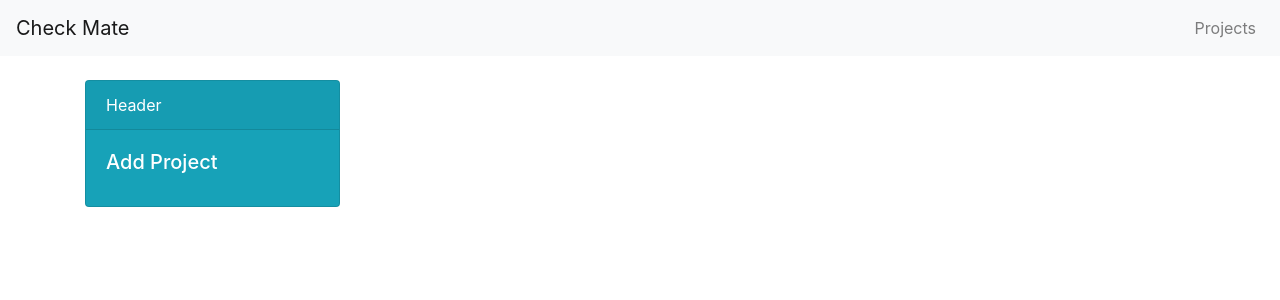
After one commit to kellymorin/check_mate, a Django app: page /projects in a window 1280 px wide. The commit adds this page. Shown: the top 300 px of the page. Run offline with Django 3.2, Linux system fonts and the light colour scheme; data that the repository does not hold is empty; parts of the project's set-up code (start-up, migrations or seed data) failed here and were passed over; some libraries are stand-ins or nearby versions.

Commit message:
view all projects functionality

```diff
--- a/check_mate/templates/index.html
+++ b/check_mate/templates/index.html
@@ -1,3 +1,30 @@
-<div>index</div>
-{% block content %}
-{% endblock content %}
+<!DOCTYPE html>
+<html lang="en">
+  <head>
+    <meta charset="UTF-8" />
+    <meta name="viewport" content="width=device-width, initial-scale=1.0" />
+    <meta http-equiv="X-UA-Compatible" content="ie=edge" />
+    <title>{% block title %}Check Mate{% endblock title %}</title>
+    <link
+      rel="stylesheet"
+      href="https://stackpath.bootstrapcdn.com/bootstrap/4.1.3/css/bootstrap.min.css"
+      integrity="sha384-MCw98/SFnGE8fJT3GXwEOngsV7Zt27NXFoaoApmYm81iuXoPkFOJwJ8ERdknLPMO"
+      crossorigin="anonymous"
+    />
+    <script
+      src="https://stackpath.bootstrapcdn.com/bootstrap/4.1.3/js/bootstrap.min.js"
+      integrity="sha384-ChfqqxuZUCnJSK3+MXmPNIyE6ZbWh2IMqE241rYiqJxyMiZ6OW/JmZQ5stwEULTy"
+      crossorigin="anonymous"
+    ></script>
+  </head>
+  <body>
+    <nav class="navbar navbar-expand-md navbar-light bg-light ">
+     <a class="navbar-brand" href="#">Check Mate</a>
+      <ul class="navbar-nav ml-auto">
+        <li class="nav-item"><a class="nav-link" href="{% url 'check_mate:projects' %}">Projects</a></li>
+      </ul>
+    </nav>
+    <br />
+    <div class="container">{% block content %} {% endblock content %}</div>
+  </body>
+</html>
--- /dev/null
+++ b/check_mate/templates/projects.html
@@ -0,0 +1,28 @@
+{% extends 'index.html' %}
+
+{% block content %}
+<div class="row">
+  <div class="col-md-4 col-lg-3">
+    <div class="card text-white bg-info mb-3" style="max-width: 18rem;">
+      <div class="card-header">Header</div>
+      <div class="card-body">
+        <h5 class="card-title">Add Project</h5>
+        <p class="card-text"></p>
+      </div>
+    </div>
+  </div>
+  {% if projects%}
+    {% for project in projects %}
+      <div class="col-md-4 col-lg-3">
+      <div class="card text-white bg-info mb-3" style="max-width: 18rem;">
+          <div class="card-header">Header</div>
+          <div class="card-body">
+            <h5 class="card-title">{{project.project_name}}</h5>
+          <p class="card-text">{{project.project_description}}</p>
+        </div>
+      </div>
+    </div>
+    {% endfor %}
+  {% endif %}
+</div>
+{% endblock content %}
--- a/check_mate/urls.py
+++ b/check_mate/urls.py
@@ -10,5 +10,7 @@ urlpatterns=[
     # ex. /logout
     path("logout", views.user_logout, name="logout"),
     # ex. /register
-    path("register", views.register, name="register")
+    path("register", views.register, name="register"),
+    # ex. /projects
+    path("projects", views.projects, name="projects")
 ]
--- a/check_mate/views/__init__.py
+++ b/check_mate/views/__init__.py
@@ -1,2 +1,3 @@
 from .index import *
 from .auth_views import *
+from .project_views import *
--- /dev/null
+++ b/check_mate/views/project_views.py
@@ -0,0 +1,9 @@
+from django.shortcuts import render
+from check_mate.models import *
+
+def projects(request):
+    projects = Project.objects.all()
+    context = {
+        "projects": projects
+    }
+    return render(request, 'projects.html', context)
```
